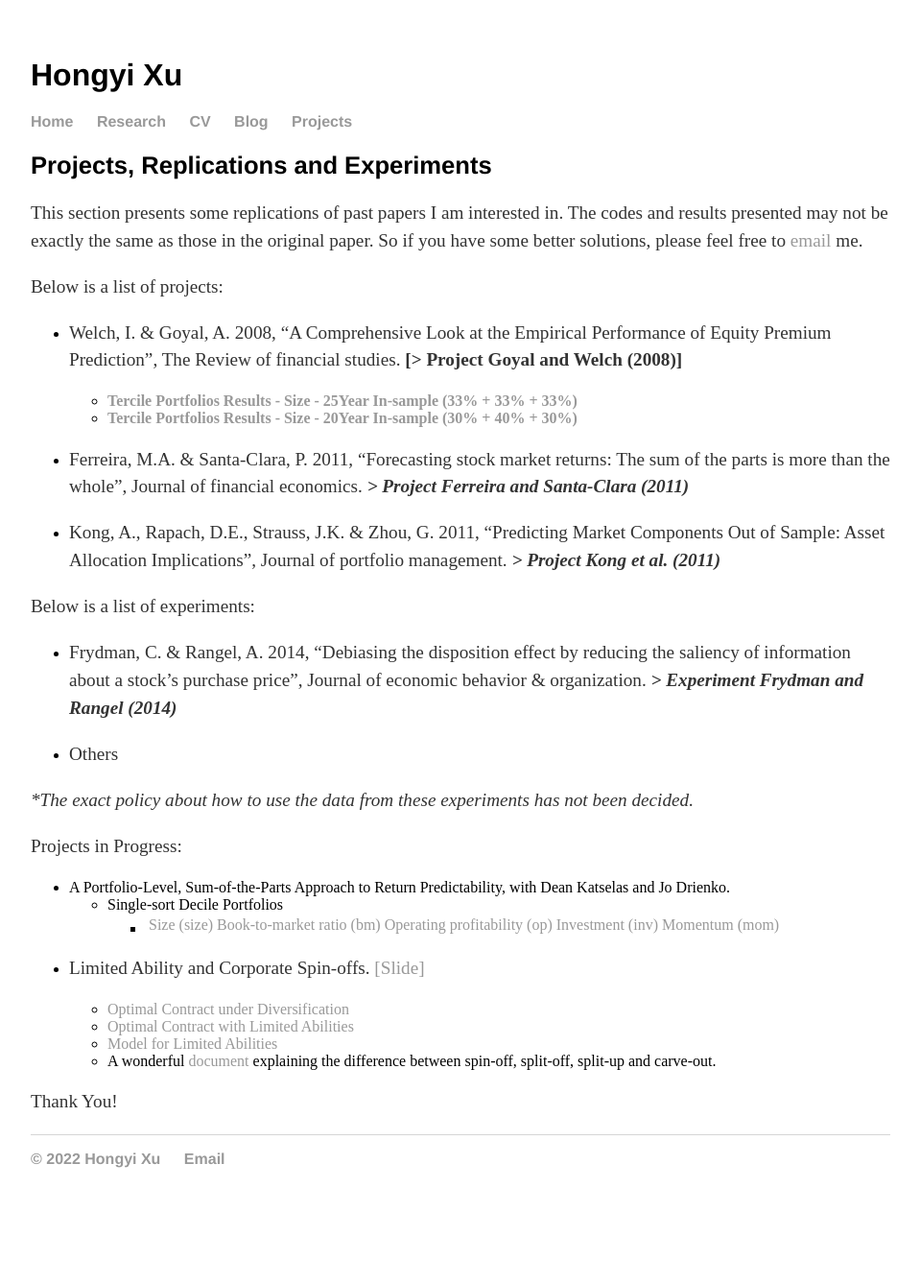
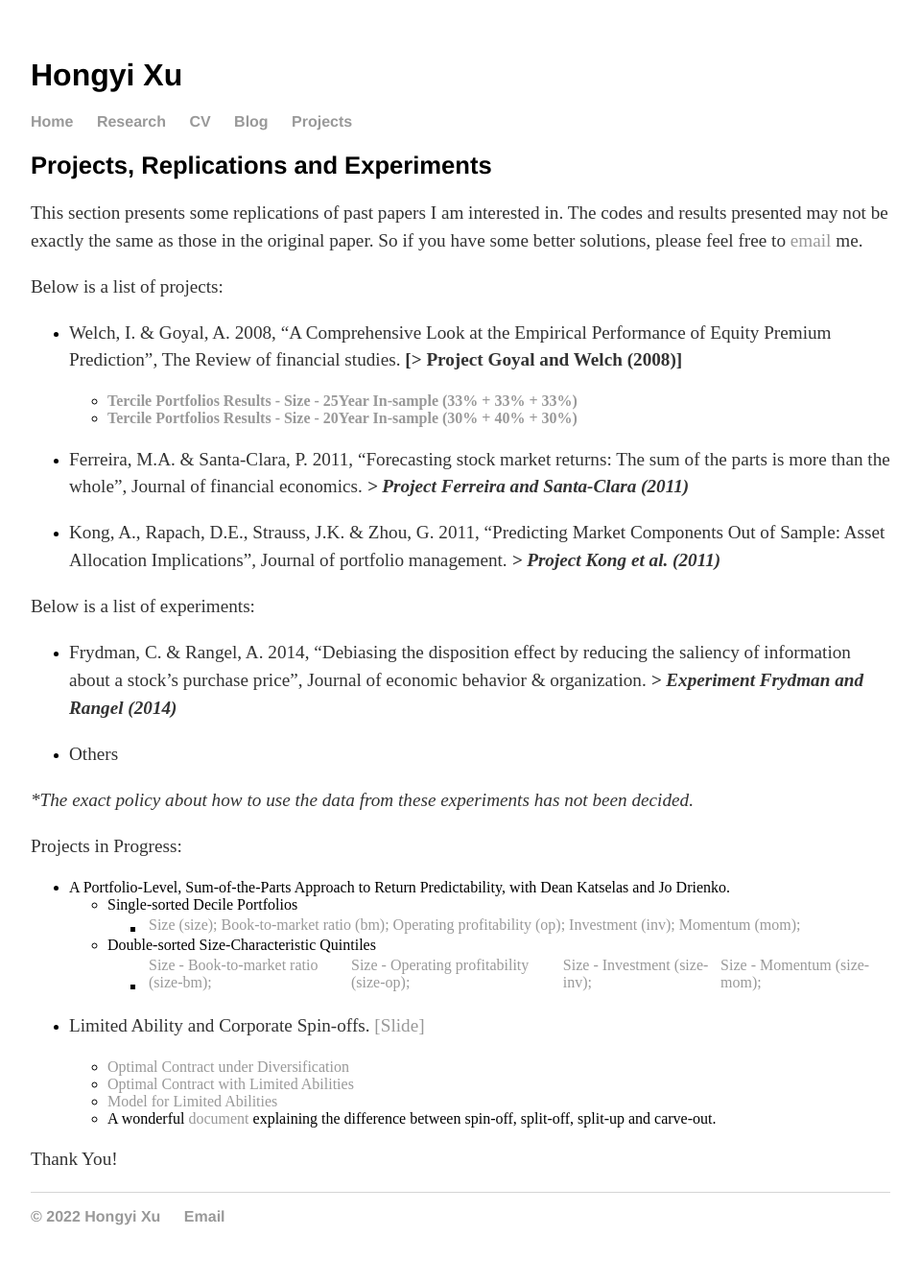
Before and after one commit to hongyileoxu/hongyileoxu.github.io, a Jekyll site: the page built from projects/index.md, in a window 1280 px wide. Shown: the whole page at 96% size, without its empty margins (160-1119 px from the left). Built offline with Jekyll 4.4.1, drawn with Linux system fonts in a browser that asks for light colours; before the commit the page ends 1277 px from its top, so only the background shows below that.

Commit message:
Update index.md
adding double-sorted size-characteristic quintiles

```diff
--- a/projects/index.md
+++ b/projects/index.md
@@ -27,8 +27,10 @@
 Projects in Progress:
 
 - A Portfolio-Level, Sum-of-the-Parts Approach to Return Predictability, with Dean Katselas and Jo Drienko.
-    - Single-sort Decile Portfolios
-        + | [Size (size)](https://hongyileoxu.github.io/research/Xu_et_al_2022/Deciles/Xu_2022_v4.1_Deciles_Size.html) | [Book-to-market ratio (bm)](https://hongyileoxu.github.io/research/Xu_et_al_2022/Deciles/Xu_2022_v4.1_Deciles_bm.html) | [Operating profitability (op)](https://hongyileoxu.github.io/research/Xu_et_al_2022/Deciles/Xu_2022_v4.1_Deciles_op.html) | [Investment (inv)](https://hongyileoxu.github.io/research/Xu_et_al_2022/Deciles/Xu_2022_v4.1_Deciles_Inv.html) | [Momentum (mom)](https://hongyileoxu.github.io/research/Xu_et_al_2022/Deciles/Xu_2022_v4.1_Deciles_mom.html) |
+    - Single-sorted Decile Portfolios
+        + | [Size (size);](https://hongyileoxu.github.io/research/Xu_et_al_2022/Deciles/Xu_2022_v4.1_Deciles_Size.html) | [Book-to-market ratio (bm);](https://hongyileoxu.github.io/research/Xu_et_al_2022/Deciles/Xu_2022_v4.1_Deciles_bm.html) | [Operating profitability (op);](https://hongyileoxu.github.io/research/Xu_et_al_2022/Deciles/Xu_2022_v4.1_Deciles_op.html) | [Investment (inv);](https://hongyileoxu.github.io/research/Xu_et_al_2022/Deciles/Xu_2022_v4.1_Deciles_Inv.html) | [Momentum (mom);](https://hongyileoxu.github.io/research/Xu_et_al_2022/Deciles/Xu_2022_v4.1_Deciles_mom.html) |
+    - Double-sorted Size-Characteristic Quintiles
+        + | [Size - Book-to-market ratio (size-bm);](https://hongyileoxu.github.io/research/Xu_et_al_2022/DoubleQuintiles/Xu_2022_v4.1_DoubleQuintiles_size_bm3.html) | [Size - Operating profitability (size-op);](https://hongyileoxu.github.io/research/Xu_et_al_2022/DoubleQuintiles/Xu_2022_v4.1_DoubleQuintiles_size_op3.html) | [Size - Investment (size-inv);](https://hongyileoxu.github.io/research/Xu_et_al_2022/DoubleQuintiles/Xu_2022_v4.1_DoubleQuintiles_size_inv3.html) | [Size - Momentum (size-mom);](https://hongyileoxu.github.io/research/Xu_et_al_2022/DoubleQuintiles/Xu_2022_v4.1_DoubleQuintiles_size_mom3.html) |
 
 
 -  Limited Ability and Corporate Spin-offs. [[Slide]](https://hongyileoxu.github.io/research/TCP_Project/Coporate_Spinoff_v1.pdf)
```
